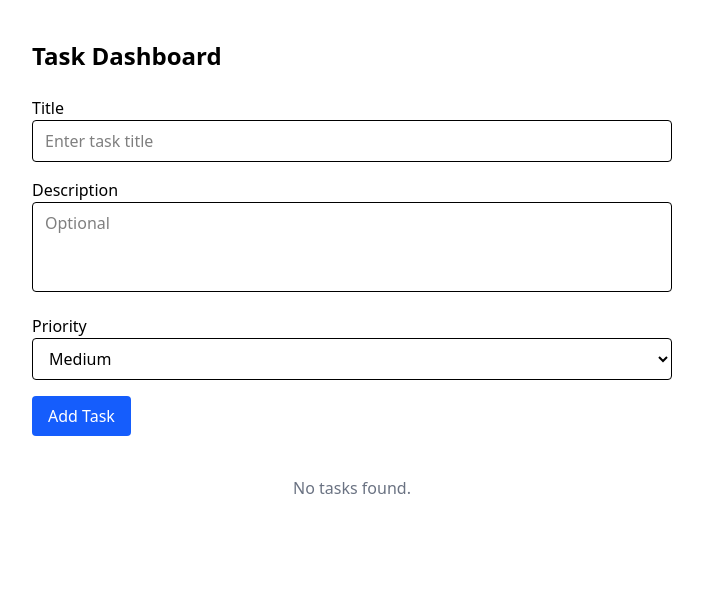
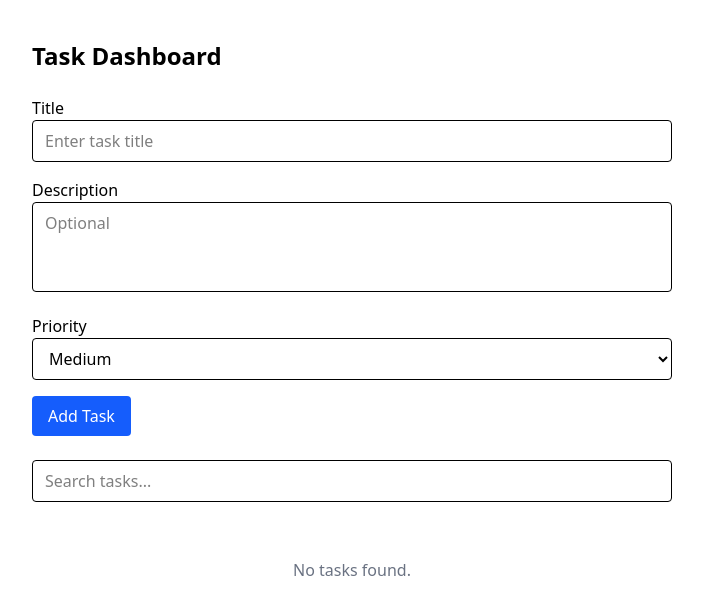
Before and after one commit to johnwary/task-manager-dashboard, a React (Vite) app: page / in a window 1280 px wide. Shown: the top 614 px of the page, without its empty margins (288-991 px from the left). Built offline with nearby package versions, Linux system fonts and the light colour scheme.

Commit message:
feat: add SearchBar to filter tasks by title

```diff
--- a/src/App.tsx
+++ b/src/App.tsx
@@ -1,13 +1,15 @@
 import { TaskList } from './components/TaskList';
 import { TaskForm } from './components/TaskForm';
+import { SearchBar } from './components/SearchBar';
 
 function App() {
   return (
     <>
       <main className="max-w-2xl mx-auto py-10 px-4">
         <h1 className="text-2xl font-bold mb-6">Task Dashboard</h1>
-        <TaskForm /> {/* 🔥 Add task form */}
-        <TaskList /> {/* 📋 List of tasks */}
+        <TaskForm />
+        <SearchBar />
+        <TaskList />
       </main>
     </>
   );
--- /dev/null
+++ b/src/components/SearchBar.tsx
@@ -0,0 +1,19 @@
+import { useTaskContext } from '../hooks/useTaskContext';
+
+export const SearchBar = () => {
+  const { state, dispatch } = useTaskContext();
+
+  const handleChange = (e: React.ChangeEvent<HTMLInputElement>) => {
+    dispatch({ type: 'SET_SEARCH', payload: e.target.value });
+  };
+
+  return (
+    <input
+      type="text"
+      value={state.search}
+      onChange={handleChange}
+      placeholder="Search tasks..."
+      className="w-full border px-3 py-2 rounded mb-4"
+    />
+  );
+};
```
